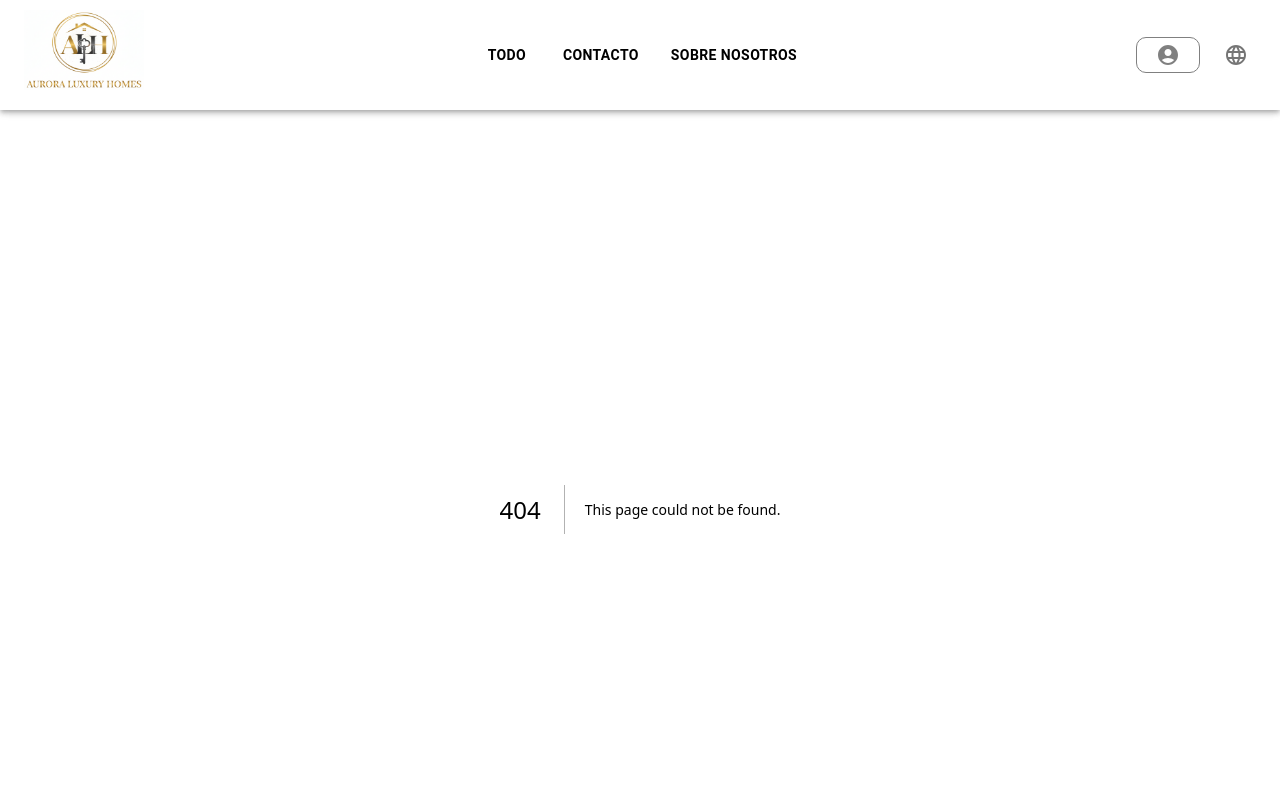
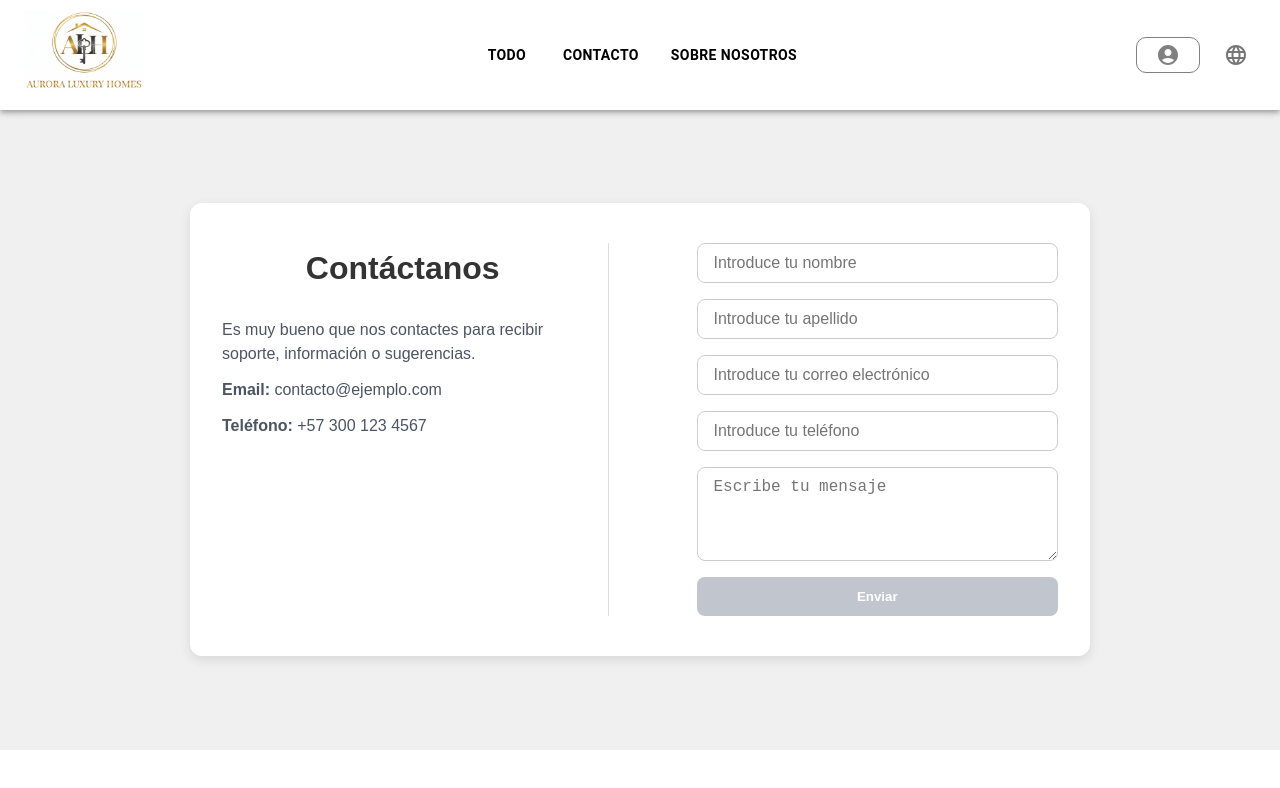
Before and after one commit to Michael98Arias/aurora-luxury-homes, a Next.js app: page /contact in a window 1280 px wide. Before the commit this address had no page. Shown: the top 788 px of the page. Built offline with nearby package versions, Linux system fonts and the light colour scheme.

Commit message:
Add hooks, DTO, connection, view, and logic for ContactForm

```diff
--- /dev/null
+++ b/src/app/contact/page.tsx
@@ -0,0 +1,13 @@
+"use client";
+
+import ContactForm from "@/components/ContactForm/ContactForm";
+
+const ContactPage = () => {
+  return (
+    <div className="contact-page">
+      <ContactForm />
+    </div>
+  );
+};
+
+export default ContactPage;
--- /dev/null
+++ b/src/components/ContactForm/ContactForm.module.scss
@@ -0,0 +1,101 @@
+.contact-section {
+  display: flex;
+  justify-content: center;
+  align-items: center;
+  min-height: 80vh;
+  background-color: #f0f0f0;
+  padding: 20px;
+}
+
+.contact-content {
+  display: flex;
+  flex-direction: column;
+  gap: 40px;
+  width: 100%;
+  max-width: 900px;
+  background: #fff;
+  border-radius: 12px;
+  padding: 40px 32px;
+  box-shadow: 0 4px 12px rgba(0, 0, 0, 0.1);
+
+  @media (min-width: 768px) {
+    flex-direction: row;
+    gap: 64px;
+  }
+}
+
+.contact-left {
+  flex: 1;
+  border-right: 1px solid #ddd;
+  padding-right: 24px;
+
+  @media (max-width: 767px) {
+    border-right: none;
+    padding-right: 0;
+    border-bottom: 1px solid #ddd;
+    padding-bottom: 20px;
+    margin-bottom: 20px;
+  }
+}
+
+.contact-right {
+  flex: 1;
+  padding-left: 24px;
+
+  @media (max-width: 767px) {
+    padding-left: 0;
+  }
+}
+
+.contact-title {
+  font-size: 2rem;
+  font-weight: bold;
+  margin-bottom: 24px;
+  text-align: center;
+}
+
+.contact-text {
+  font-size: 1rem;
+  line-height: 1.5;
+  color: #4b5563;
+  margin-bottom: 12px;
+}
+
+.contact-form {
+  display: flex;
+  flex-direction: column;
+  gap: 16px;
+}
+
+.contact-input {
+  border: 1px solid #ccc;
+  border-radius: 8px;
+  padding: 10px 16px;
+  font-size: 1rem;
+
+  &:focus {
+    outline: none;
+    border-color: var(--primary-color);
+    box-shadow: 0 0 0 2px rgba(37, 99, 235, 0.2);
+  }
+}
+
+.contact-button {
+  background-color: var(--primary-color);
+  color: white;
+  padding: 12px 0;
+  border: none;
+  border-radius: 8px;
+  font-weight: 600;
+  cursor: pointer;
+  transition: background 0.2s;
+
+  &:hover {
+    background-color: var(--secondary-color);
+  }
+
+  &:disabled {
+    background-color: rgba(132, 139, 155, 0.5);
+    cursor: not-allowed;
+  }
+}
--- /dev/null
+++ b/src/components/ContactForm/ContactForm.tsx
@@ -0,0 +1,97 @@
+import { useState } from "react";
+import { useTranslation } from "react-i18next";
+import styles from "./ContactForm.module.scss";
+
+export default function ContactForm() {
+  const { t } = useTranslation();
+
+  const [name, setName] = useState("");
+  const [lastName, setLastName] = useState("");
+  const [email, setEmail] = useState("");
+  const [phone, setPhone] = useState("");
+  const [message, setMessage] = useState("");
+  const [submitted, setSubmitted] = useState(false);
+
+  const isFormValid =
+    name.trim() !== "" &&
+    lastName.trim() !== "" &&
+    email.trim() !== "" &&
+    phone.trim() !== "" &&
+    message.trim() !== "";
+
+  const handleSubmit = (e: React.FormEvent) => {
+    e.preventDefault();
+    if (!isFormValid) return;
+
+    setSubmitted(true);
+    setName("");
+    setLastName("");
+    setEmail("");
+    setPhone("");
+    setMessage("");
+  };
+
+  return (
+    <div className={styles["contact-section"]}>
+      <div className={styles["contact-content"]}>
+        <div className={styles["contact-left"]}>
+          <h1 className={styles["contact-title"]}>{t("contact.title")}</h1>
+          <p className={styles["contact-text"]}>{t("contact.description")}</p>
+          <p className={styles["contact-text"]}>
+            <strong>Email:</strong> {t("contact.emailInfo")}
+          </p>
+          <p className={styles["contact-text"]}>
+            <strong>Teléfono:</strong> {t("contact.phoneInfo")}
+          </p>
+        </div>
+
+        <div className={styles["contact-right"]}>
+          <form className={styles["contact-form"]} onSubmit={handleSubmit}>
+            <input
+              type="text"
+              placeholder={t("contact.form.enterName")}
+              value={name}
+              onChange={(e) => setName(e.target.value)}
+              className={styles["contact-input"]}
+            />
+            <input
+              type="text"
+              placeholder={t("contact.form.enterLastName")}
+              value={lastName}
+              onChange={(e) => setLastName(e.target.value)}
+              className={styles["contact-input"]}
+            />
+            <input
+              type="email"
+              placeholder={t("contact.form.enterEmail")}
+              value={email}
+              onChange={(e) => setEmail(e.target.value)}
+              className={styles["contact-input"]}
+            />
+            <input
+              type="tel"
+              placeholder={t("contact.form.enterPhone")}
+              value={phone}
+              onChange={(e) => setPhone(e.target.value)}
+              className={styles["contact-input"]}
+            />
+            <textarea
+              placeholder={t("contact.form.enterMessage")}
+              value={message}
+              onChange={(e) => setMessage(e.target.value)}
+              className={styles["contact-input"]}
+              rows={4}
+            />
+            <button
+              type="submit"
+              disabled={!isFormValid}
+              className={styles["contact-button"]}
+            >
+              {submitted ? t("contact.form.sent") : t("contact.form.submit")}
+            </button>
+          </form>
+        </div>
+      </div>
+    </div>
+  );
+}
```
